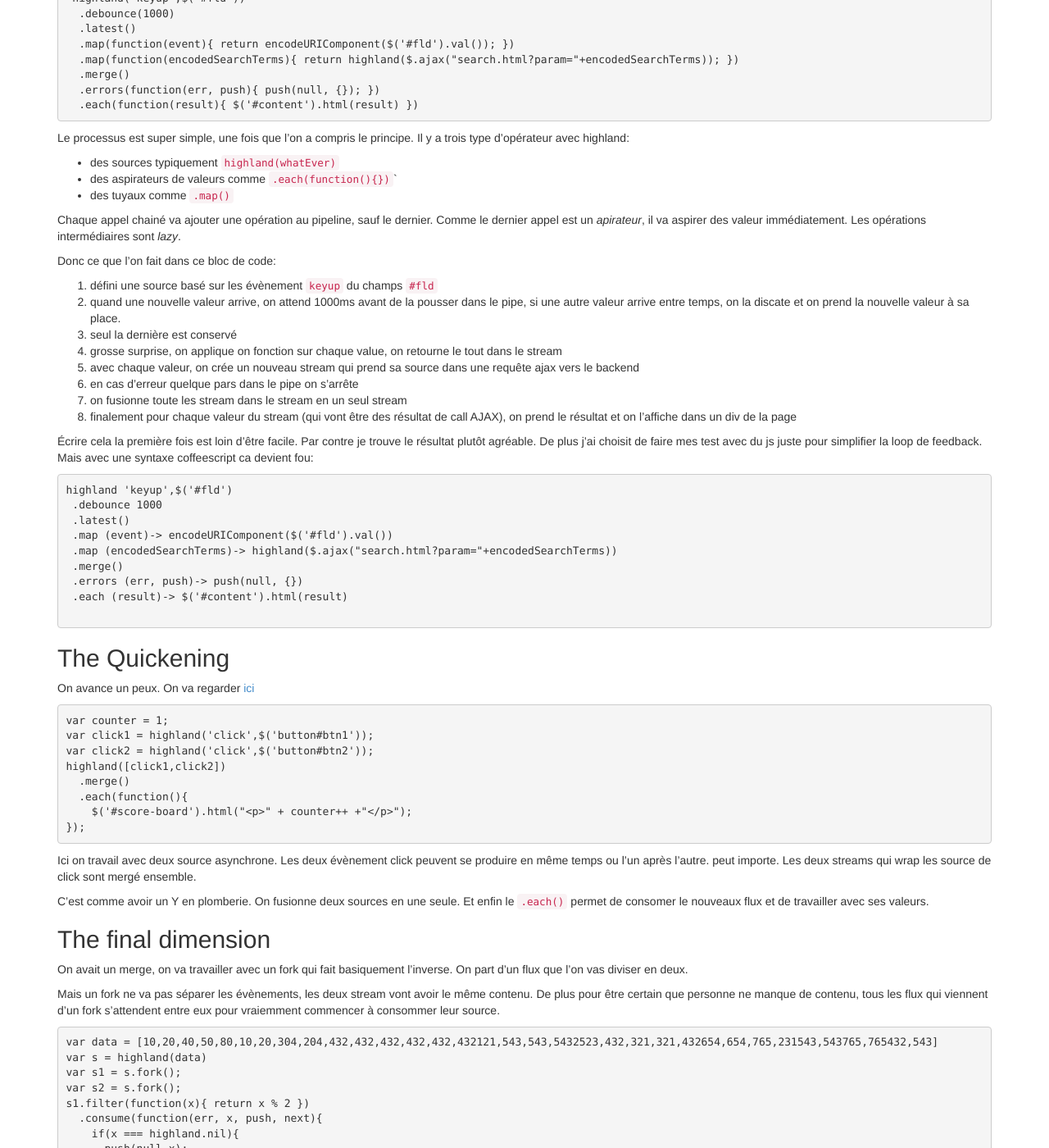
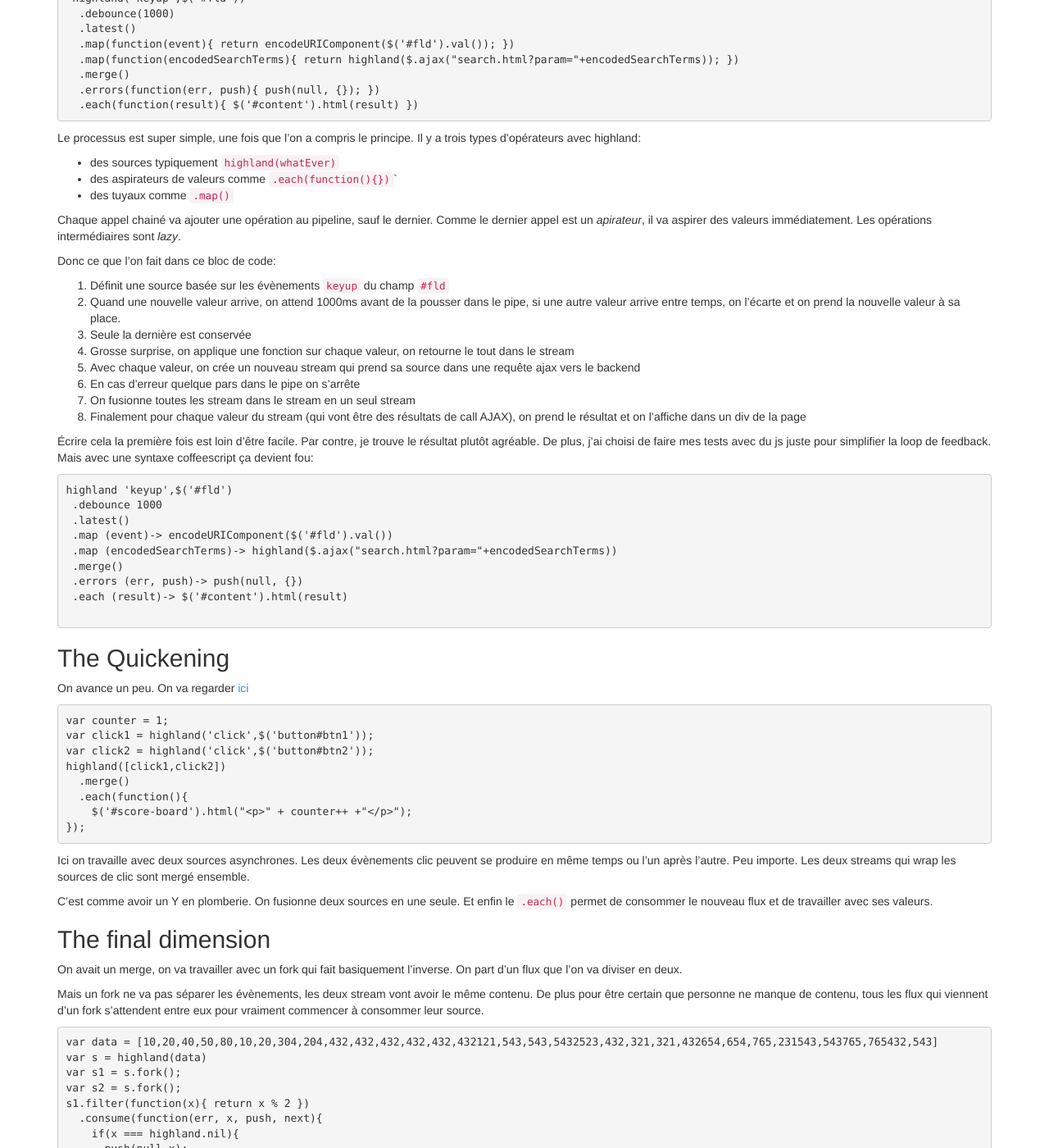
Before and after one commit to benzen/benzen.github.io, a Jekyll site: the page built from _posts/2014-09-19-highlandjs.md, in a window 1280 px wide and 1400 px high, scrolled down 973 px. Shown: the whole window at 82% size. Built offline with Jekyll 4.4.1, drawn with Linux system fonts in a browser that asks for light colours; Markdown is read by kramdown in place of the engine named in the settings; comment, search, counter and statistics services are not loaded; some of the changed text lies outside the part shown.

Commit message:
correction du frnaçais

````diff
--- a/_posts/2014-09-19-highlandjs.md
+++ b/_posts/2014-09-19-highlandjs.md
@@ -14,35 +14,35 @@ Je suis un fan de conférence, que je regarde la plus part du temps sur
 L'autre jour j'ai vu une conférence conjointe entre un gars de
 Microsoft et un autre de Netflix
 ([Reactive programming](http://www.infoq.com/presentations/reactive-programming-netflix)).
-Ils presentaient un framework qui permet de traiter tout les types d'évenements
-de la même manière. Que ce soit des clique de souris, des touche de clavier,
-des requêtes asynchrone ou de la traversé de liste, ils proposent de travailler
+Ils présentaient un framework qui permet de traiter tous les types d'événements
+de la même manière. Que ce soit des clics de souris, des touches de clavier,
+des requêtes asynchrones ou de la traversée de liste, ils proposent de travailler
 ces évènements avec des opérateurs que l'on est habitué de voir sur des listes.
 
-Pour ce fait on wrap nos source d'évènements avec les objet de l'api pour standardisé
-l'api avec laquelle on va consomer ces évènements. D'après ce qui est dis dans la
+Pour ce faire on wrap nos sources d'évènements avec les objets de l'api pour standardisé
+l'api avec laquelle on va consommer ces évènements. D'après ce qui est dit dans la
 présentation, en arrière l'api crée un mix entre les patterns
 [observateur](http://fr.wikipedia.org/wiki/Observateur_(patron_de_conception)) et
- [iterateur](http://fr.wikipedia.org/wiki/It%C3%A9rateur). C'est ce qu'ils
- appelent le [Functional Reactive Programming](http://en.wikipedia.org/wiki/Functional_reactive_programming).
+ [itérateur](http://fr.wikipedia.org/wiki/It%C3%A9rateur). C'est ce qu'ils
+ appellent le [Functional Reactive Programming](http://en.wikipedia.org/wiki/Functional_reactive_programming).
 
-Ils ont mis en place ces idée dans une librarie. Puis cette librairie à été porté
-dans différent language, comme en atteste [leur compte github](https://github.com/Reactive-Extensions).
+Ils ont mis en place ces idées dans une libraire. Puis cette librairie a été porté
+dans différent langage, comme en atteste [leur compte github](https://github.com/Reactive-Extensions).
 Comme c'est Microsoft qui est
-en arrière de ce projet l'api qui est proposé utilisent des nom à la
+en arrière de ce projet l'api qui est proposé utilise des noms à la
 [LINQ](http://fr.wikipedia.org/wiki/Language_Integrated_Query).
 
 J'ai commencé à lire la [documentation](http://reactive-extensions.github.io/RxJS/)
-disponible pour le portage JS de cette librarie. Puis j'ai cherché d'autres
-source d'info plus détailéé. Et je suis tombé sur [Higland.js](http://highlandjs.org/).
+disponible pour le portage JS de cette libraire. Puis j'ai cherché d'autres
+sources d'info plus détaillées. Et je suis tombé sur [Higland.js](http://highlandjs.org/).
 
 Il s'agit d'un projet de [@caolan](https://twitter.com/caolan) qui est
 aussi l'auteur de [Async.js](https://github.com/caolan/async).
 
 Grossièrement l'idée est la même que pour RxJs. Sauf qu'il y arrive par une logique
-de réunification. De ce fait la, Highland.js propose une api qui supporte plein de source d'évènement.
+de réunification. De ce fait là, Highland.js propose une api qui supporte plein de sources d'évènement.
 
-Les sources supporté sont:
+Les sources supportées sont:
 
 * Promesses ES6 / jQuery
 * Callback node style
@@ -85,35 +85,35 @@ Droit au but, jettez un oeil à [ceci](https://github.com/benzen/demo-highland/b
 ```
 
 Le processus est super simple, une fois que l'on a compris le principe.
-Il y a trois type d'opérateur avec highland:
+Il y a trois types d'opérateurs avec highland:
 
 * des sources typiquement `highland(whatEver)`
 * des aspirateurs de valeurs comme `.each(function(){})``
 * des tuyaux comme `.map()`
 
 Chaque appel chainé va ajouter une opération au pipeline, sauf le dernier.
-Comme le dernier appel est un _apirateur_, il va aspirer des valeur immédiatement.
+Comme le dernier appel est un _apirateur_, il va aspirer des valeurs immédiatement.
 Les opérations intermédiaires sont _lazy_.
 
 
 Donc ce que l'on fait dans ce bloc de code:
 
-1. défini une source basé sur les évènement `keyup` du champs `#fld`
-1. quand une nouvelle valeur arrive, on attend 1000ms avant de la pousser dans le pipe,
-si une autre valeur arrive entre temps, on la discate et on prend la nouvelle valeur à sa place.
-1. seul la dernière est conservé
-1. grosse surprise, on applique on fonction sur chaque value, on retourne le tout dans le stream
-1. avec chaque valeur, on crée un nouveau stream qui prend sa source dans
+1. Définit une source basée sur les évènements `keyup` du champ `#fld`
+1. Quand une nouvelle valeur arrive, on attend 1000ms avant de la pousser dans le pipe,
+si une autre valeur arrive entre temps, on l’écarte et on prend la nouvelle valeur à sa place.
+1. Seule la dernière est conservée
+1. Grosse surprise, on applique une fonction sur chaque valeur, on retourne le tout dans le stream
+1. Avec chaque valeur, on crée un nouveau stream qui prend sa source dans
 une requête ajax vers le backend
-1. en cas d'erreur quelque pars dans le pipe on s'arrête
-1. on fusionne toute les stream dans le stream en un seul stream
-1. finalement pour chaque valeur du stream (qui vont être des résultat de call AJAX), on prend le résultat
+1. En cas d'erreur quelque pars dans le pipe on s'arrête
+1. On fusionne toutes les stream dans le stream en un seul stream
+1. Finalement pour chaque valeur du stream (qui vont être des résultats de call AJAX), on prend le résultat
 et on l'affiche dans un div de la page
 
 Écrire cela la première fois est loin d'être facile.
-Par contre je trouve le résultat plutôt agréable.
-De plus j'ai choisit de faire mes test avec du js juste pour simplifier
-la loop de feedback. Mais avec une syntaxe coffeescript ca devient fou:
+Par contre, je trouve le résultat plutôt agréable.
+De plus, j'ai choisi de faire mes tests avec du js juste pour simplifier
+la loop de feedback. Mais avec une syntaxe coffeescript ça devient fou:
 
 ```coffeescript
 highland 'keyup',$('#fld')
@@ -130,7 +130,7 @@ highland 'keyup',$('#fld')
 The Quickening
 -----------
 
-On avance un peux. On va regarder [ici](https://github.com/benzen/demo-highland/blob/16eecb213635bbe953662a0a11ddc05c30c7bb1b/src/index.jade)
+On avance un peu. On va regarder [ici](https://github.com/benzen/demo-highland/blob/16eecb213635bbe953662a0a11ddc05c30c7bb1b/src/index.jade)
 
 ```javascript
 var counter = 1;
@@ -143,22 +143,22 @@ highland([click1,click2])
 });
 ```
 
-Ici on travail avec deux source asynchrone. Les deux évènement click peuvent se produire
-en même temps ou l'un après l'autre. peut importe. Les deux streams qui wrap les source de click
+Ici on travaille avec deux sources asynchrones. Les deux évènements clic peuvent se produire
+en même temps ou l'un après l'autre. Peu importe. Les deux streams qui wrap les sources de clic
 sont mergé ensemble.
 
 C'est comme avoir un Y en plomberie. On fusionne deux sources en une seule.
-Et enfin le `.each()` permet de consomer le nouveaux flux et de travailler avec ses valeurs.
+Et enfin le `.each()` permet de consommer le nouveau flux et de travailler avec ses valeurs.
 
 The final dimension
 -----
 
 On avait un merge, on va travailler avec un fork qui fait basiquement l'inverse.
-On part d'un flux que l'on vas diviser en deux.
+On part d'un flux que l'on va diviser en deux.
 
 Mais un fork ne va pas séparer les évènements, les deux stream vont avoir le même contenu.
 De plus pour être certain que personne ne manque de contenu, tous les flux qui
-viennent d'un fork s'attendent entre eux pour vraiemment commencer à consommer leur source.
+viennent d'un fork s'attendent entre eux pour vraiment commencer à consommer leur source.
 
 ```javascript
 var data = [10,20,40,50,80,10,20,304,204,432,432,432,432,432,432121,543,543,5432523,432,321,321,432654,654,765,231543,543765,765432,543]
@@ -189,37 +189,43 @@ s2.reject(function(x){ return x % 2})
   console.log("s2 is started")
 ```
 
-Ici un crée deux copie du flux initial. Pour l'un on va filtrer les nom paire,
-pour l'autre les impaires(on rejète les paire du flux).
-Puis pour chacun on va péparer un `.consume()`.
+Ici un crée deux copies du flux initial. Pour l'un on va filtrer les nombres pairs,
+pour l'autre les impaires(on rejette les pairs du flux).
+Puis pour chacun on va préparer un `.consume()`.
 Contrairement au `.each()`, `.consume()` n'aspire pas immédiatement les valeurs.
 
-De plus `.consume()` offre plus de souplesse que par exemple on peux rejecter
- une valeur du stream. En contre-partie, la fonction que l'on passe à
+De plus `.consume()` offre plus de souplesse que par exemple on peut rejeter
+ une valeur du stream. En contrepartie, la fonction que l'on passe à
   `.consume()` est pas mal plus complexe.
 
-On découvre ici le `higland.nil`, c'est un peux l'équivalent de
-la liste vide en [lisp](http://fr.wikipedia.org/wiki/Lisp), c'est un marqueur de fin
+On découvre ici le `higland.nil`, c'est un peut l'équivalent de
+la liste vide en [LISP](http://fr.wikipedia.org/wiki/Lisp), c'est un marqueur de fin
 de stream.
 
 `.consume()` reçoit aussi deux fonction, `push` et `next`. `push` permet de
-remettre une valeur dans le pipe alors que `next` permet de délarer que le tritement
+remettre une valeur dans le pipe alors que `next` permet de déclarer que le traitement
 du flux d'entrée est terminé.
+
 
 
 Mon petit avis
 ================
 
-Pour l'instant je n'ai pas vu de problème avec mon utilisation.
-D'après ce que j'ai vu il y a un petit liste de demande sur le bugtracker, mais
+Pour l'instant, je n'ai pas vu de problème avec mon utilisation.
+D'après ce que j'ai vu il y a un petite liste de demande sur le bugtracker, mais
 ça à plus l'air d'être des propositions d'amélioration. C'est donc plutôt bon signe.
 
-À date il me semble que le code produit avec cette librairie est assez claire et
-relativement puissant. Reste à voir si en situation réel on pense à sortir _highland.js_
+À ce jour il me semble que le code produit avec cette librairie est assez clair et
+relativement puissant. Reste à voir si en situation réelle on pense à sortir _highland.js_
 de notre utility belt.
 
 
 Pour la prochaine fois
 ========
-La prochaine fois que je touche à _Highland.js_ je vais essaayer de mieux comprendre
-le concept en arrière du _back-pressure_ dont il est question dans la doc.
+La prochaine fois que je touche à _Highland.js_ je vais essayer de mieux
+comprendre le concept en arrière du _back-pressure_ dont il est question dans
+ la documentation.
+
+Pour l’instnant je ne l’ai travailler que dans le browser, mais highland.js est
+ prévu pour fonctionner aussi dans node. Donc je voudrais aussi voir ce que cela
+ donne dans ce contexte la.
````
Also changed, not shown: other parts of _posts/2014-09-19-highlandjs.md (+5 -5 lines).
